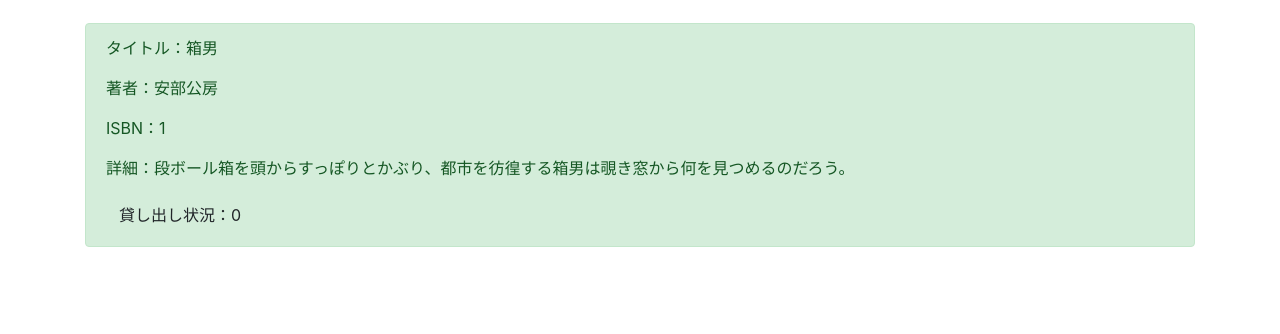
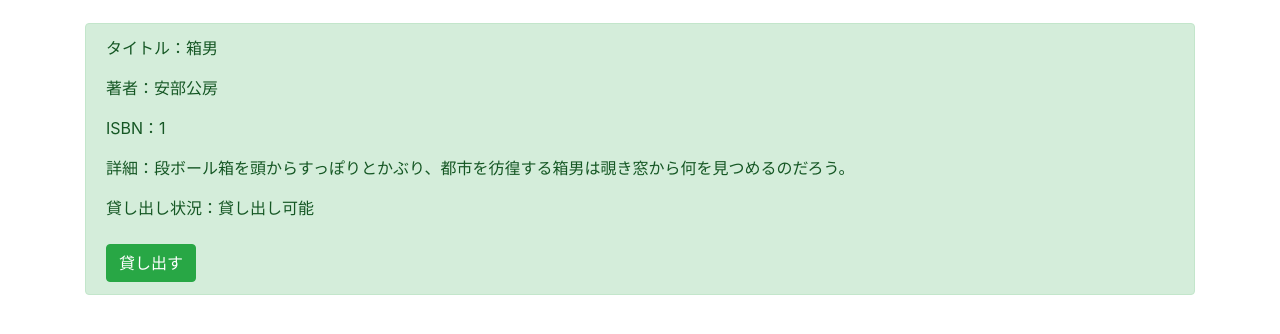
Before and after one commit to hinamae/django_rental, a Django app: page /detail/1 in a window 1280 px wide. Shown: the part 258-592 px from the top of the page. Run offline with Django 3.2, Linux system fonts and the light colour scheme; data comes from the database, SQL or seed files in the repository; both versions use the stored data as it was after the commit; some libraries are stand-ins or nearby versions.

Commit message:
貸し出しステータス関数を実装

```diff
--- a/rentals/templates/detail.html
+++ b/rentals/templates/detail.html
@@ -18,7 +18,21 @@
             <p>著者：{{object.author}}</p>
             <p>ISBN：{{object.isbn}}</p>
             <p>詳細：{{object.memo}}</p>
-            <a href="{% url 'status' object.pk %}" class="btn btsuccess" role="button" aria-pressed="true">貸し出し状況：{{object.status}}</a>
-        </div>
+            {% if object.status == 0 %}
+              <a>貸し出し状況：貸し出し可能</a>
+            {% else %}
+              <a>貸し出し状況：貸出中</a>
+            {% endif %}
+
+            <br>
+            <br>
+            {% if object.status == 0 %}
+            <a href="{% url 'status' object.pk %}" class="btn btn-success" role="button" aria-pressed="true">貸し出す</a>
+            {% endif %}
+
+            <!-- <a href="{% url 'status' object.pk %}" class="btn btsuccess" role="button" aria-pressed="true">貸し出し状況：{{object.status}}</a> -->
+
+
+            </div>
     </div>
 {% endblock content %}
```
Also changed, not shown: README.md, db.sqlite3.
